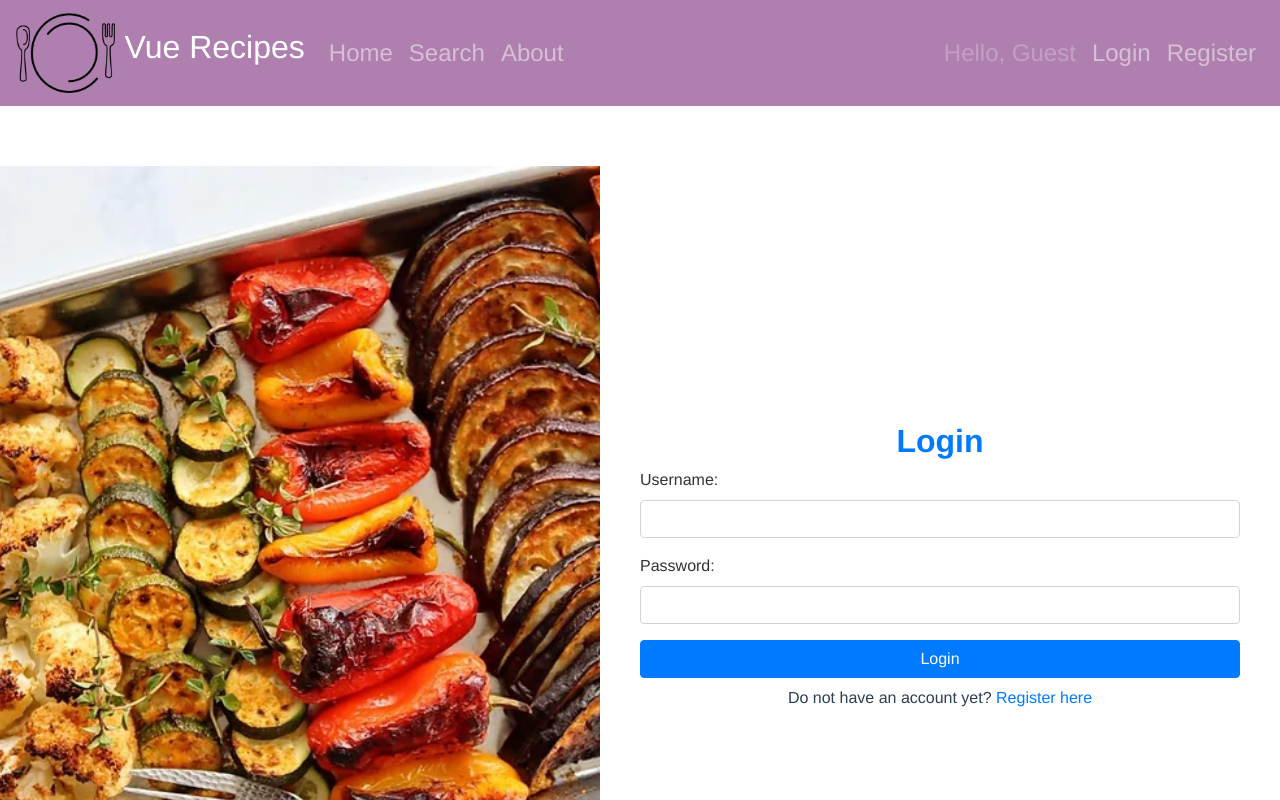
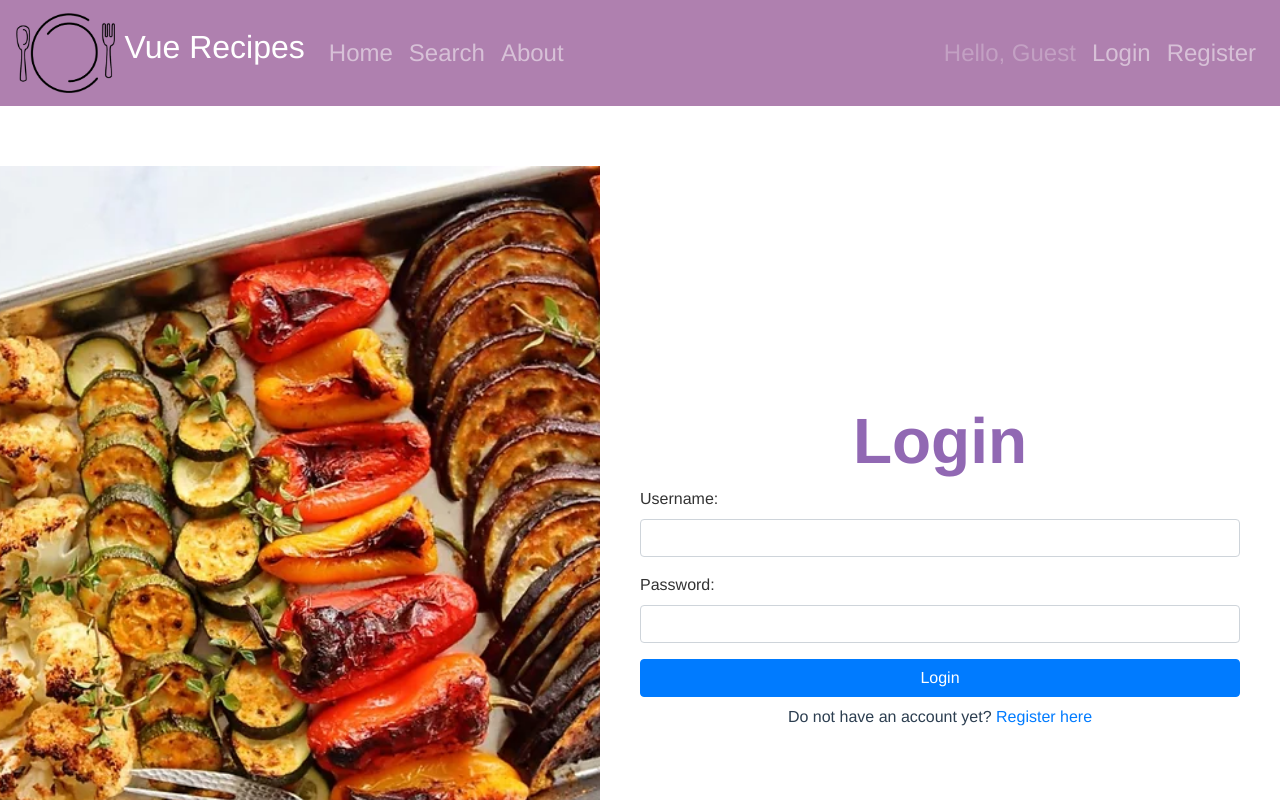
Before and after one commit to WED-2023/assignment2-1-318287810_322823261, a Vue app: page /#/login in a window 1280 px wide. Shown: the top 800 px of the page. Built offline with nearby package versions, Linux system fonts and the light colour scheme.

Commit message:
AboutPage

```diff
--- a/src/App.vue
+++ b/src/App.vue
@@ -79,11 +79,11 @@ export default {
 
 #nav a {
   font-weight: bold;
-  color: #2c3e50;
+  color: #452c50;
 }
 
 #nav a.router-link-exact-active {
-  color: #42b983;
+  color: #bca3eb;
 }
 
 main {
--- a/src/components/ExerciseLinks.vue
+++ b/src/components/ExerciseLinks.vue
@@ -2,7 +2,7 @@
   <div>
     <ul>
       <li><a href="https://razan2704.github.io/322823261/" target="_blank">External Exercise 1</a></li>
-      <li><a href="https://razan2704.github.io/322823261/exercise2" target="_blank">External Exercise 2</a></li>
+      <li><a href="https://wed-2023.github.io/318287810/" target="_blank">External Exercise 2</a></li>
     </ul>
   </div>
 </template>
--- a/src/pages/AboutPage.vue
+++ b/src/pages/AboutPage.vue
@@ -50,7 +50,7 @@ h1 {
   font-size: 4em;
   font-weight: bold;
   text-align: center;
-  color: #17a2b8; /* Navbar color */
+  color: #9f71ad; /* Navbar color */
 }
 
 .team-member {
--- a/src/pages/LoginPage.vue
+++ b/src/pages/LoginPage.vue
@@ -113,8 +113,8 @@ export default {
 
 .title {
   text-align: center;
-  color: #007bff; /* Update to match the navbar color */
-  font-size: 2em;
+  color: #9168b3; /* Update to match the navbar color */
+  font-size: 4em;
   font-weight: bold;
 }
 
--- a/src/pages/RecipeViewPage.vue
+++ b/src/pages/RecipeViewPage.vue
@@ -23,11 +23,11 @@
               </li>
             </ul>
           </div>
-          <div class="wrapped">
+          <div v-if="recipeInstructions.length > 0" class="wrapped">
             Instructions:
             <ol>
-              <li v-for="(instruction, index) in recipeInstructions" :key="index">
-                {{ instruction.step }}
+              <li v-for="(step, index) in recipeInstructions" :key="index">
+                {{ step.step }}
               </li>
             </ol>
           </div>
@@ -40,6 +40,7 @@
     </div>
   </div>
 </template>
+
 <script>
 import { mockGetRecipeFullDetails } from "../services/recipes.js";
 
@@ -75,6 +76,7 @@ export default {
   }
 };
 </script>
+
 <style scoped>
 .container {
   max-width: 800px;
--- a/src/scss/form-style.scss
+++ b/src/scss/form-style.scss
@@ -3,7 +3,7 @@ body {
   margin: 0;
   padding: 0;
   box-sizing: border-box;
-  background-color: #a0cad0 ;
+  background-color: #b6a6c9 ;
 }
 
 h1, h2, h3, h4, h5, h6 {
```
